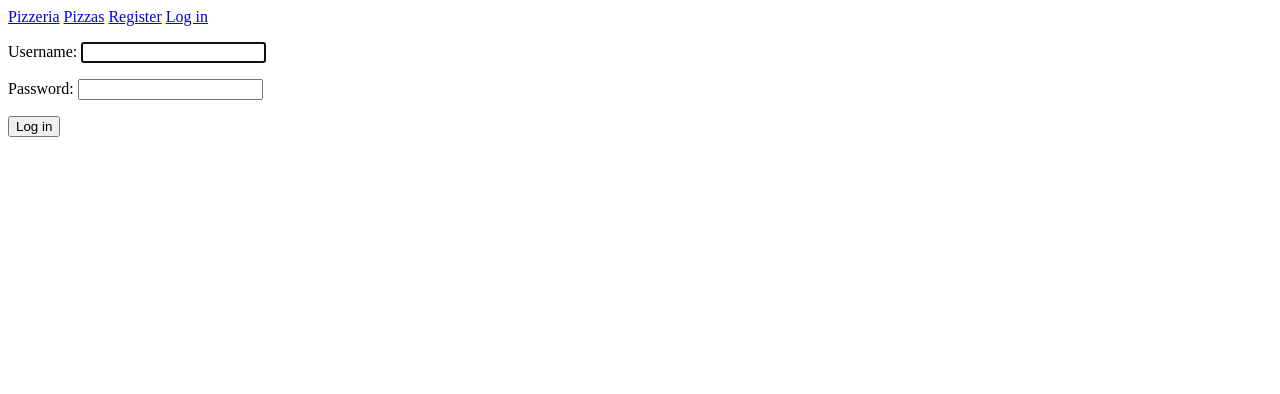
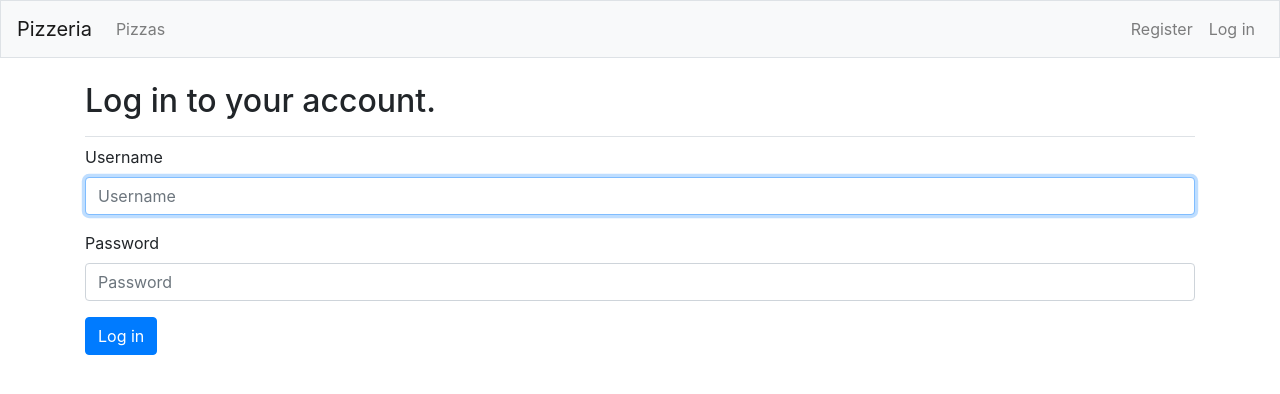
Before and after one commit to SijiaCai03/Django-Project-Pizzeria-, a Django app: page /users/login/ in a window 1280 px wide. Shown: the top 394 px of the page. Run offline with Django 3.2, Linux system fonts and the light colour scheme; some libraries are stand-ins or nearby versions.

Commit message:
styling step

```diff
--- a/Pizzeria/settings.py
+++ b/Pizzeria/settings.py
@@ -33,6 +33,8 @@ ALLOWED_HOSTS = []
 INSTALLED_APPS = [
     'pizzas',
     'users',
+    #thrid party app
+    'bootstrap4',
     'django.contrib.admin',
     'django.contrib.auth',
     'django.contrib.contenttypes',
--- a/pizzas/templates/pizzas/base.html
+++ b/pizzas/templates/pizzas/base.html
@@ -1,3 +1,68 @@
+{% load bootstrap4 %}
+<!doctype html>    <!--declare this file as an HTML document-->
+<html lang="en">    <!--written in English-->
+<head>
+    <meta charset="utf-8">
+    <meta name="viewport" content="width=device-width, initial-scale=1, shrink-to-fit=no">
+    <title>Pizzeria</title>
+    {% bootstrap_css %}
+    {% bootstrap_javascript jquery='full' %}
+</head>
+
+<body>
+    <nav class="navbar navbar-expand-md navbar-light bg-light mb-4 border">
+
+    <a class="navbar-brand" href="{% url 'pizzas:index'%}">Pizzeria</a>
+
+    <button class="navbar-toggler" type="button" data-toggle="collapse"
+    data-target="#navbarCollapse" aria-controls="navbarCollapse"
+    aria-expanded="false" aria-label="Toggle navigation">
+    <span class="navbar-toggler-icon"></span></button>
+
+    <div class="collapse navbar-collapse" id="navbarCollapse">
+        <ul class="navbar-nav mr-auto">
+            <li class="nav-item">
+                <a class="nav-link" href="{% url 'pizzas:pizzas'%}">Pizzas</a>
+            </li>
+        </ul>
+
+        <ul class="navbar-nav ml-auto">
+            {% if user.is_authenticated %}
+            <li class="nav-item">
+                <span class="navbar-text"}">Hello, {{ user.username }}.</span>
+            </li>
+            <li class="nav-item">
+                <a class="nav-link" href="{% url 'users:logout' %}">Log out</a>
+            </li>
+            {% else %}
+            <li class="nav-item">
+                <a class="nav-link" href="{% url 'users:register' %}">Register</a>
+            </li>
+            <li class="nav-item">
+                <a class="nav-link" href="{% url 'users:login' %}">Log in</a>
+            </li>
+            {% endif %}
+        </ul>
+    </div>
+</nav>
+
+<main role="main" class="container">
+    <div class="pb-2 mb-2 border-bottom">
+        {% block page_header %}{% endblock page_header %}
+    </div>
+    <div>
+        {% block content %}{% endblock content %}
+    </div>
+</main>
+
+</body>
+
+</html>
+
+
+
+<!--
+
 <p>
 <a href="{% url 'pizzas:index' %}">Pizzeria</a>
 <a href="{% url 'pizzas:pizzas' %}">Pizzas</a>
@@ -10,4 +75,4 @@
 {% endif %}
 </p>
 
-{% block content %}{% endblock content %}
+-->
--- a/users/templates/registration/logged_out.html
+++ b/users/templates/registration/logged_out.html
@@ -2,6 +2,6 @@
 
 {% block content %}
 
-    <p>You have been logged out. Thank you for visiting!</p>
+    <h3>You have been logged out. Thank you for visiting!</h3>
 
 {% endblock content %}
--- a/users/templates/registration/login.html
+++ b/users/templates/registration/login.html
@@ -1,7 +1,27 @@
 {% extends "pizzas/base.html" %}
 
+{% load bootstrap4 %}
+
+{% block page_header %}
+    <h2>Log in to your account.</h2>
+{% endblock page_header %}
+
 {% block content %}
+    <form method="post" action="{% url 'users:login' %}" class="form">
+        {% csrf_token %}
+        {% bootstrap_form form %}
 
+        {% buttons %}
+            <button name="submit" class="btn btn-primary">Log in</button>
+        {% endbuttons %}
+
+        <input type="hidden" name="next"
+        value="{% url 'pizzas:index' %}" />
+    </form>
+{% endblock content %}
+
+
+<!--
     {% if form.errors %}
     <p>Your username and password didn't match. Please try again.</p>
     {% endif %}
@@ -14,5 +34,4 @@
         <input type="hidden" name="next"
         value="{% url 'pizzas:index' %}" />
     </form>
-
-{% endblock content %}
+-->
```
Also changed, not shown: pizzas/templates/pizzas/index.html (+13 -2 lines), pizzas/templates/pizzas/new_comment.html (+24 -3 lines), pizzas/templates/pizzas/pizza.html (+33 -2 lines), pizzas/templates/pizzas/pizzas.html (+19 -2 lines), users/templates/registration/register.html (+11 -1 lines), db.sqlite3.
